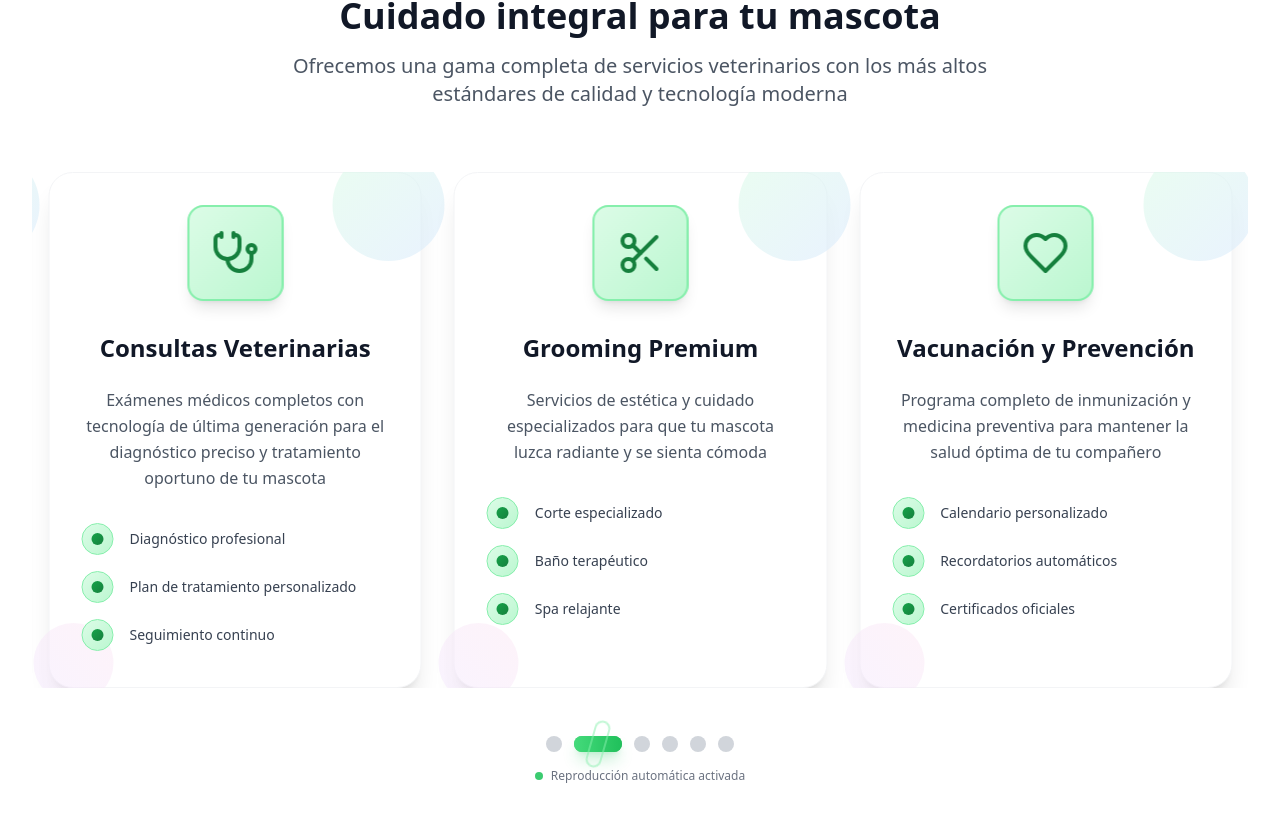
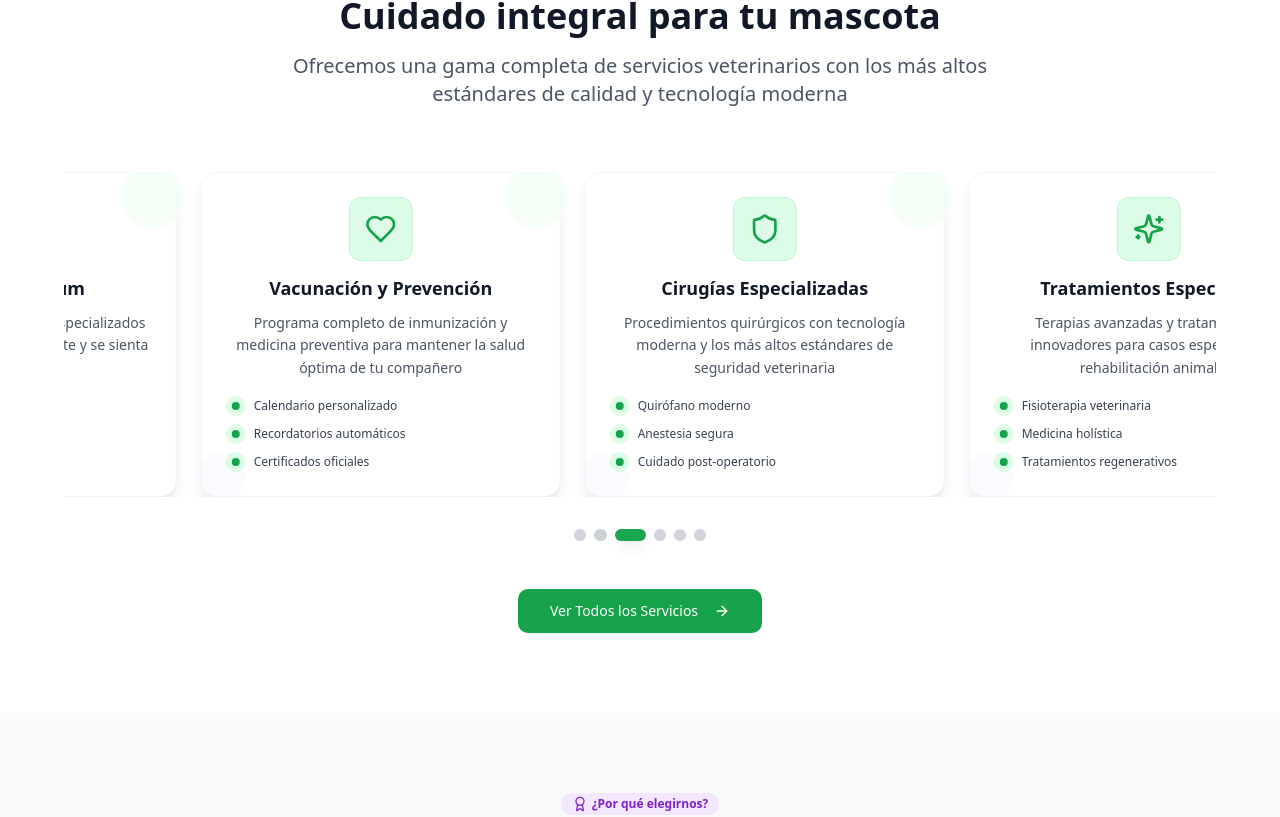
Before and after one commit to AnalizaJech/BUILDER-VET, a React (Vite) app: page / in a window 1280 px wide. Shown: the part 903-1720 px from the top of the page. Built offline with nearby package versions, Linux system fonts and the light colour scheme.

Commit message:
Fix service carousel issues - reduce size, improve autoplay, better icons
cgen-f2f3a9902a6344c9b329205cf2f6b073

```diff
--- a/client/components/ui/service-carousel.tsx
+++ b/client/components/ui/service-carousel.tsx
@@ -18,14 +18,14 @@ export const ServiceCarousel: React.FC<ServiceCarouselProps> = ({
   services,
   options = {
     loop: true,
-    align: 'center',
-    dragFree: true,
+    align: 'start',
+    dragFree: false,
     containScroll: 'trimSnaps'
   }
 }) => {
   const autoplayOptions = {
-    delay: 4000,
-    stopOnInteraction: true,
+    delay: 3000,
+    stopOnInteraction: false,
     stopOnMouseEnter: true,
     playOnInit: true
   };
@@ -62,55 +62,48 @@ export const ServiceCarousel: React.FC<ServiceCarouselProps> = ({
   }, [emblaApi, onInit, onSelect]);
 
   return (
-    <div className="relative">
+    <div className="relative max-w-6xl mx-auto">
       {/* Carousel Container */}
       <div className="overflow-hidden" ref={emblaRef}>
         <div className="flex touch-pan-y pinch-zoom">
           {services.map((service, index) => {
             const Icon = service.icon;
             return (
-              <div key={index} className="flex-[0_0_100%] min-w-0 sm:flex-[0_0_90%] md:flex-[0_0_60%] lg:flex-[0_0_40%] xl:flex-[0_0_33.333%] pl-4">
-                <div className="mr-4 h-full select-none">
-                  <div className="group relative bg-white rounded-3xl p-8 shadow-xl border border-gray-100 hover:shadow-2xl transition-all duration-700 hover:-translate-y-3 hover:scale-105 h-full cursor-grab active:cursor-grabbing">
-                    {/* Animated Background Elements */}
-                    <div className="absolute -top-6 -right-6 w-28 h-28 bg-gradient-to-br from-green-100 to-blue-100 rounded-full opacity-60 group-hover:scale-125 group-hover:rotate-12 transition-all duration-700"></div>
-                    <div className="absolute -bottom-4 -left-4 w-20 h-20 bg-gradient-to-tr from-purple-100 to-pink-100 rounded-full opacity-50 group-hover:scale-125 group-hover:-rotate-12 transition-all duration-700"></div>
-                    <div className="absolute top-1/2 left-1/2 transform -translate-x-1/2 -translate-y-1/2 w-full h-full bg-gradient-to-br from-green-50/20 to-blue-50/20 rounded-3xl opacity-0 group-hover:opacity-100 transition-opacity duration-500"></div>
+              <div key={index} className="flex-[0_0_100%] min-w-0 md:flex-[0_0_50%] lg:flex-[0_0_33.333%] px-3">
+                <div className="h-full select-none">
+                  <div className="group relative bg-white rounded-2xl p-6 shadow-lg border border-gray-100 hover:shadow-xl transition-all duration-500 hover:-translate-y-1 h-full cursor-grab active:cursor-grabbing max-w-sm mx-auto">
+                    {/* Background decoration */}
+                    <div className="absolute -top-2 -right-2 w-16 h-16 bg-green-50 rounded-full opacity-60 group-hover:scale-110 transition-transform duration-500"></div>
+                    <div className="absolute -bottom-1 -left-1 w-12 h-12 bg-blue-50 rounded-full opacity-40 group-hover:scale-110 transition-transform duration-500"></div>
 
                     <div className="relative z-10">
-                      {/* Floating Icon with Pulse Effect */}
-                      <div className="relative w-24 h-24 mx-auto mb-8">
-                        <div className="absolute inset-0 bg-gradient-to-br from-green-200 to-green-300 rounded-2xl group-hover:scale-110 transition-transform duration-500 animate-pulse"></div>
-                        <div className="relative w-full h-full bg-gradient-to-br from-green-100 to-green-200 rounded-2xl flex items-center justify-center group-hover:scale-110 transition-all duration-500 border-2 border-green-300 group-hover:bg-gradient-to-br group-hover:from-green-200 group-hover:to-green-300 shadow-lg group-hover:shadow-xl">
-                          <Icon className="w-12 h-12 text-green-700 group-hover:text-green-800 transition-colors duration-300" />
-                        </div>
+                      {/* Icon */}
+                      <div className="w-16 h-16 bg-green-100 rounded-xl flex items-center justify-center mx-auto mb-4 group-hover:scale-110 transition-transform duration-300 border border-green-200">
+                        <Icon className="w-8 h-8 text-green-600 group-hover:text-green-700" />
                       </div>
 
-                      {/* Enhanced Title */}
-                      <h3 className="text-2xl font-bold text-gray-900 text-center mb-6 group-hover:text-green-700 transition-colors duration-300 leading-tight">
+                      {/* Title */}
+                      <h3 className="text-lg font-bold text-gray-900 text-center mb-3 group-hover:text-green-700 transition-colors leading-tight">
                         {service.title}
                       </h3>
 
-                      {/* Stylized Description */}
-                      <p className="text-gray-600 text-center mb-8 leading-relaxed group-hover:text-gray-700 transition-colors duration-300">
+                      {/* Description */}
+                      <p className="text-gray-600 text-center mb-4 leading-relaxed text-sm">
                         {service.description}
                       </p>
 
-                      {/* Enhanced Features List */}
-                      <div className="space-y-4">
+                      {/* Features */}
+                      <div className="space-y-2">
                         {service.features.slice(0, 3).map((feature, i) => (
-                          <div key={i} className="flex items-center space-x-4 group/item">
-                            <div className="w-8 h-8 bg-gradient-to-br from-green-100 to-green-200 rounded-full flex items-center justify-center flex-shrink-0 group-hover:scale-110 transition-transform duration-300 border border-green-300 group/item:shadow-md">
-                              <div className="w-3 h-3 bg-gradient-to-br from-green-600 to-green-700 rounded-full group-hover:scale-125 transition-transform duration-300"></div>
+                          <div key={i} className="flex items-center space-x-2">
+                            <div className="w-5 h-5 bg-green-100 rounded-full flex items-center justify-center flex-shrink-0">
+                              <div className="w-2 h-2 bg-green-600 rounded-full"></div>
                             </div>
-                            <span className="text-sm text-gray-700 group-hover:text-gray-800 transition-colors duration-300 font-medium">{feature}</span>
+                            <span className="text-xs text-gray-700">{feature}</span>
                           </div>
                         ))}
                       </div>
                     </div>
-
-                    {/* Hover Overlay Effect */}
-                    <div className="absolute inset-0 bg-gradient-to-br from-green-500/5 to-blue-500/5 rounded-3xl opacity-0 group-hover:opacity-100 transition-opacity duration-500 pointer-events-none"></div>
                   </div>
                 </div>
               </div>
@@ -120,43 +113,27 @@ export const ServiceCarousel: React.FC<ServiceCarouselProps> = ({
       </div>
 
       {/* Enhanced Dots Indicator */}
-      <div className="flex justify-center mt-12 space-x-3">
+      <div className="flex justify-center mt-8 space-x-2">
         {scrollSnaps.map((_, index) => (
           <button
             key={index}
             className={cn(
-              "relative transition-all duration-500 group",
+              "relative transition-all duration-300",
               index === selectedIndex
-                ? "w-12 h-4"
-                : "w-4 h-4 hover:w-6"
+                ? "w-8 h-3"
+                : "w-3 h-3 hover:w-4"
             )}
             onClick={() => scrollTo(index)}
           >
             <div className={cn(
-              "absolute inset-0 rounded-full transition-all duration-500",
+              "absolute inset-0 rounded-full transition-all duration-300",
               index === selectedIndex
-                ? "bg-gradient-to-r from-green-500 to-green-600 shadow-lg shadow-green-500/30"
-                : "bg-gray-300 group-hover:bg-gray-400 group-hover:shadow-md"
+                ? "bg-green-600 shadow-lg"
+                : "bg-gray-300 hover:bg-gray-400"
             )}>
-              {index === selectedIndex && (
-                <div className="absolute inset-0 bg-gradient-to-r from-green-400 to-green-500 rounded-full animate-pulse"></div>
-              )}
             </div>
-
-            {/* Progress Ring for Active Dot */}
-            {index === selectedIndex && (
-              <div className="absolute inset-0 rounded-full border-2 border-green-300 animate-spin-slow opacity-50"></div>
-            )}
           </button>
         ))}
-      </div>
-
-      {/* Autoplay Status Indicator */}
-      <div className="flex justify-center mt-4">
-        <div className="flex items-center space-x-2 text-xs text-gray-500">
-          <div className="w-2 h-2 bg-green-500 rounded-full animate-pulse"></div>
-          <span className="font-medium">Reproducción automática activada</span>
-        </div>
       </div>
     </div>
   );
```
